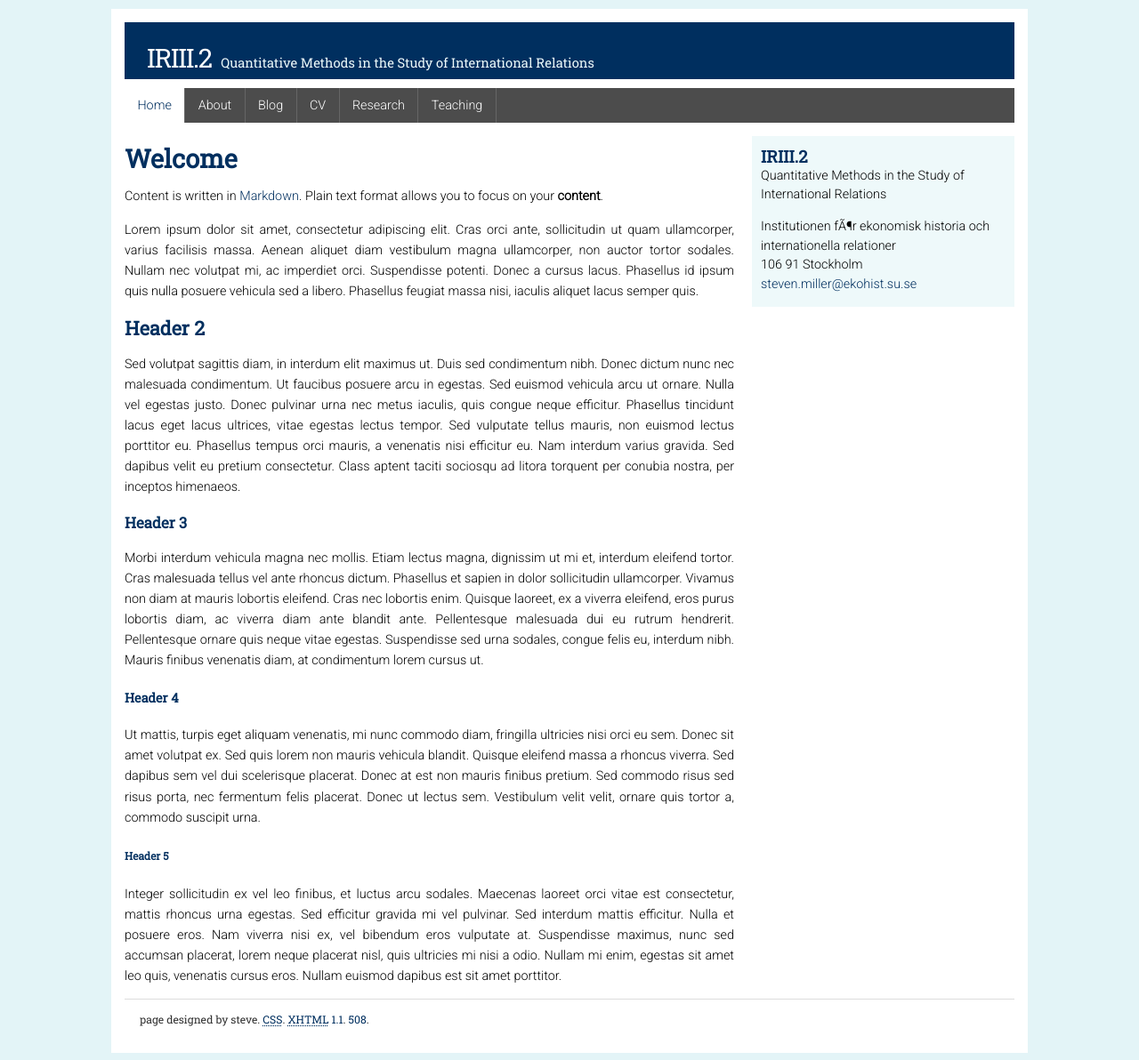
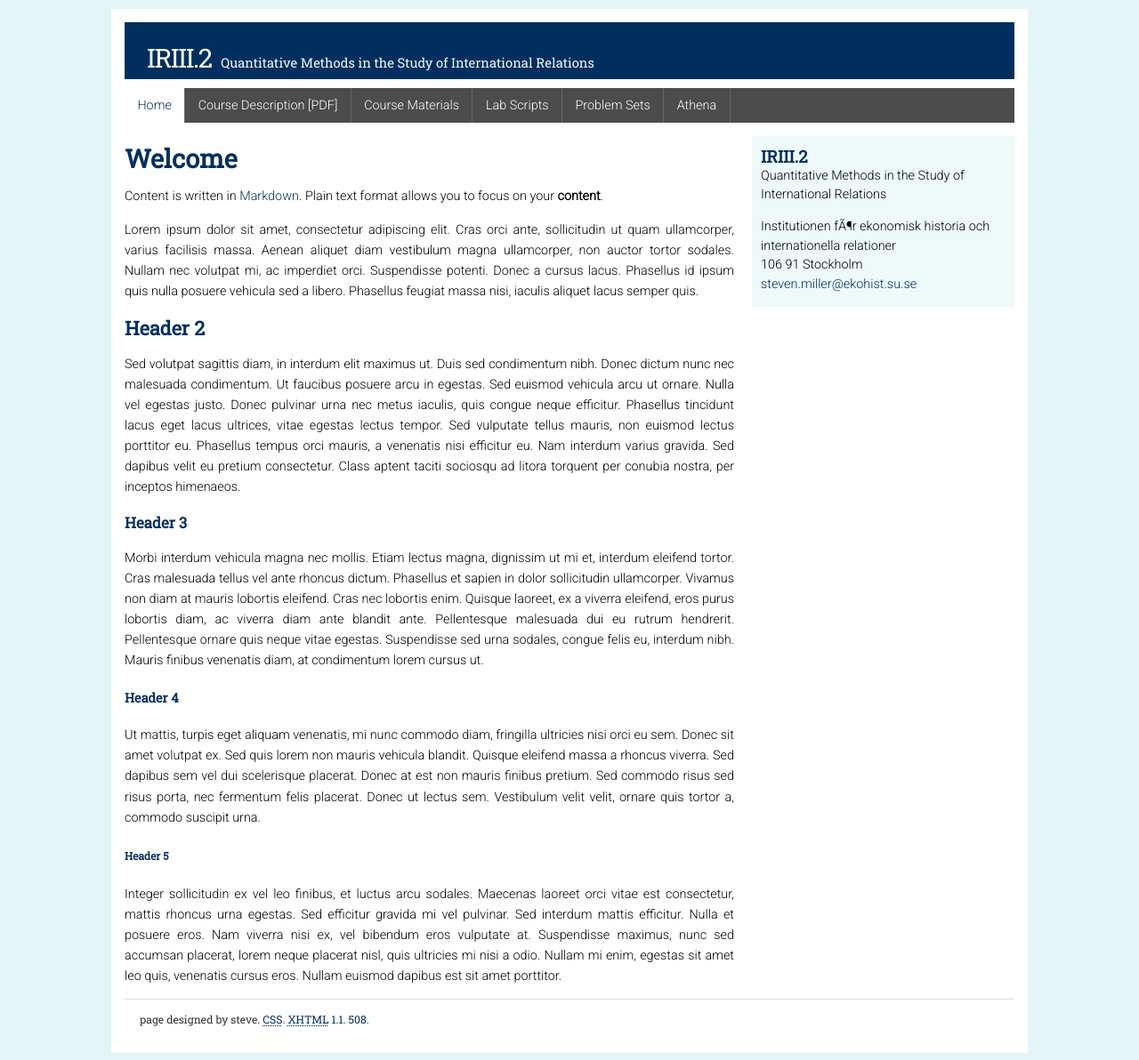
Before and after one commit to svmiller/ir3-2, a Jekyll site: the page built from index.md, in a window 1280 px wide. Shown: the whole page at 89% size. Built offline with Jekyll 4.4.1, drawn with Linux system fonts in a browser that asks for light colours.

Commit message:
update this too

```diff
--- a/_data/menu.yml
+++ b/_data/menu.yml
@@ -2,28 +2,21 @@
   href: "/"
   active: home
 
-- title: "About"
-  href: "/about/"
+- title: "Course Description [PDF]"
+  href: "http://svmiller.com/"
   active: about
 
-- title: "Blog"
-  href: "/blog/"
-  active: blog
+- title: "Course Materials"
+  href: "/course-materials/"
+  active: course-materials
 
-- title: "CV"
-  href: "/cv/"
-  active: cv
+- title: "Lab Scripts"
+  href: "/lab-scripts/"
+  active: lab-scripts
 
-- title: "Research"
-  href: "/research/"
-  active: research
+- title: "Problem Sets"
+  href: "/problem-sets/"
+  active: problem-sets
 
-- title: "Teaching"
-  href: "/teaching/"
-  active: teaching
-  subcategories:
-    - subtitle: "Class 1"
-      subhref: "/teaching/class-1/"
-      active: class-1
-    - subtitle: "Class 2"
-      subhref: "http://posc3410.svmiller.com"
+- title: "Athena"
+  href: "https://athena.itslearning.com/"
```
